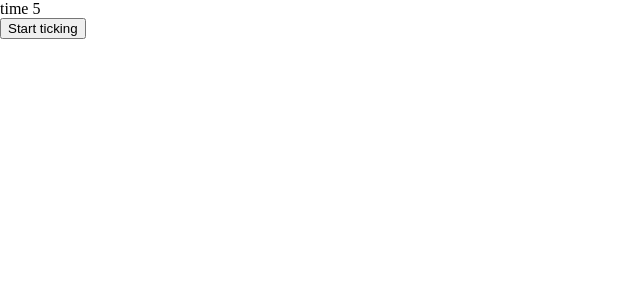
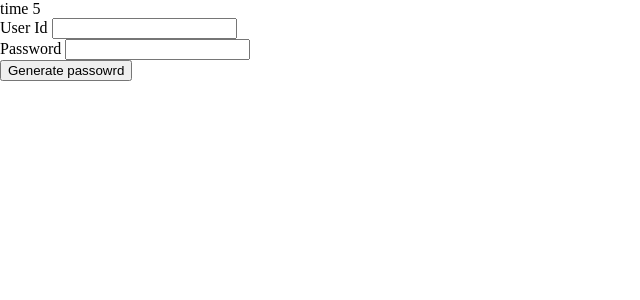
Before and after one commit to Gabriel2048/password-generator, a React (Create React App) app in the folder web-app/: page / in a window 1280 px wide. Shown: the top 300 px of the page, without its empty margins (0-640 px from the left). Built offline with nearby package versions, Linux system fonts and the light colour scheme.

Commit message:
added basic input form

```diff
--- /dev/null
+++ b/web-app/src/screens/main/form.css
@@ -0,0 +1,3 @@
+.fill-screen{
+    height: 100vh;
+}
--- a/web-app/src/screens/main/form.tsx
+++ b/web-app/src/screens/main/form.tsx
@@ -1,12 +1,37 @@
-import { FunctionComponent } from 'react'
+import { FunctionComponent, useCallback, useRef } from 'react'
 import { useTimer } from './useTimer'
+import './form.css';
 
 export const Form: FunctionComponent = () => {
     const { start: startTimer, time } = useTimer(5);
+
+    const passwordRef = useRef<HTMLInputElement>(null);
+    const idRef = useRef<HTMLInputElement>(null);
+
+    const handleSubmit = useCallback(() => {
+        const userId = idRef.current?.value;
+        const password = passwordRef.current?.value;
+
+        if (userId && password) {
+            // todo
+        }
+    }, []);
+
+
     return (
-        <>
-            <div>time {time}</div>
-            <button onClick={startTimer}>Start ticking</button>
-        </>
+        <div className='fill-screen'>
+            <form onSubmit={handleSubmit}>
+                <div>time {time}</div>
+                <div>
+                    <label>User Id </label>
+                    <input inputMode='text' type='text' ref={idRef}></input>
+                </div>
+                <div>
+                    <label>Password </label>
+                    <input inputMode='text' type='password' ref={passwordRef}></input>
+                </div>
+                <button type='submit' onClick={startTimer}>Generate passowrd</button>
+            </form>
+        </div>
     )
 }
```
